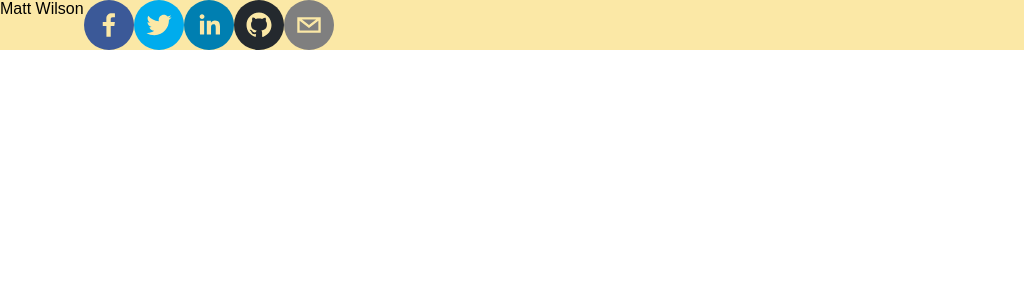
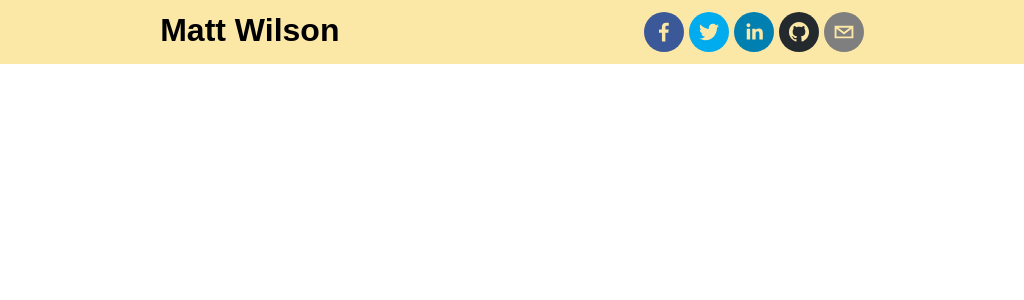
Before and after one commit to Mattwwilson34/matt-wilson, a React (Create React App) app: page / in a window 1024 px wide. Shown: the top 300 px of the page. Built offline with nearby package versions, Linux system fonts and the light colour scheme.

Commit message:
Added repsonsive styling to Nav Component

```diff
--- a/src/Components/Nav/Nav.css
+++ b/src/Components/Nav/Nav.css
@@ -13,14 +13,15 @@
 }
 
 /* Smartphones (portrait and landscape) ----------- */
-@media only screen and (min-device-width: 320px) and (max-device-width: 480px) {
+@media only screen and (min-device-width: 320px) and (max-device-width: 768px) {
   .Nav {
-    padding: 0.3rem;
+    padding: 0.75rem 0.5rem;
     justify-content: space-between;
     align-content: center;
   }
   .Name {
     font-size: 1.2rem;
+    font-weight: 700;
   }
 
   .Social-Links-Container {
@@ -36,15 +37,46 @@
 
 /* iPads (portrait and landscape) ----------- */
 @media only screen and (min-device-width: 768px) and (max-device-width: 1024px) {
-  /* Styles */
+  .Nav {
+    padding: 0.75rem 0.5rem;
+    justify-content: space-around;
+    align-content: center;
+  }
+  .Name {
+    font-size: 1.75rem;
+    font-weight: 700;
+  }
+
+  .Social-Links-Container {
+    display: flex;
+    gap: 5px;
+  }
+
+  .social-icon[style] {
+    height: 30px !important;
+    width: 30px !important;
+  }
 }
 
 /* Desktops and laptops ----------- */
-@media only screen and (min-width: 1224px) {
-  /* Styles */
+@media only screen and (min-width: 1024px) {
+  .Nav {
+    padding: 0.75rem 0.5rem;
+    justify-content: space-around;
+    align-content: center;
+  }
+  .Name {
+    font-size: 2rem;
+    font-weight: 700;
+  }
+
+  .Social-Links-Container {
+    display: flex;
+    gap: 5px;
+  }
+
+  .social-icon[style] {
+    height: 40px !important;
+    width: 40px !important;
+  }
 }
-
-/* Large screens ----------- */
-@media only screen and (min-width: 1824px) {
-  /* Styles */
-}
```
